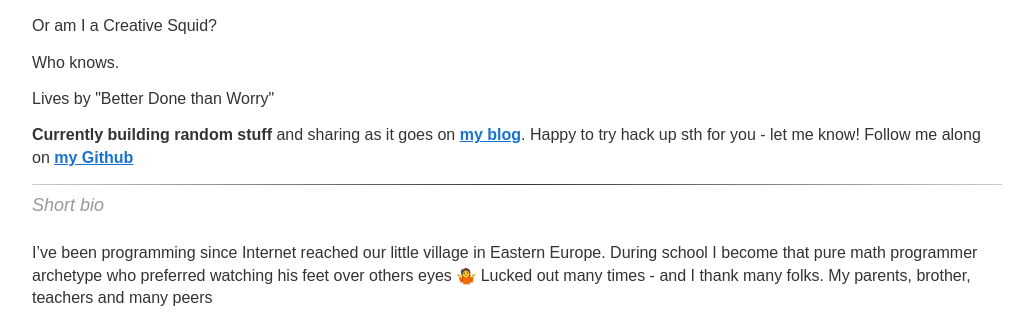
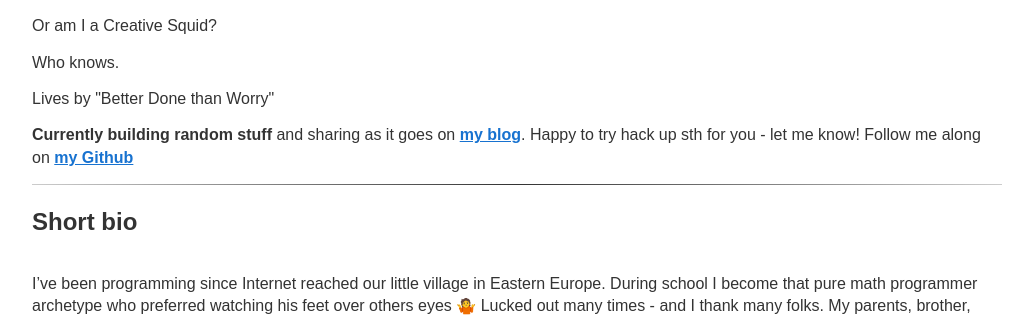
Before and after one commit to petercsiba/petercsiba.github.io, a plain HTML site: page index.html in a window 1280 px wide. Shown: the part 441-761 px from the top of the page, without its empty margins (123-1154 px from the left). Drawn offline with Linux system fonts and the light colour scheme.

Commit message:
update h2 style

```diff
--- a/index.html
+++ b/index.html
@@ -42,7 +42,7 @@
       gtag('js', new Date());
 
       gtag('config', 'G-9Z18G2G6P0');
-    </script><head>
+    </script>
 
 
     <meta name="viewport" content="width=800">
--- a/style.css
+++ b/style.css
@@ -26,12 +26,8 @@ h1 {
 }
 
 h2 {
-    font-weight: normal;
-    font-style: italic;
-    color: #999;
-    font-size: 18px;
-    padding: 0;
-    margin: 5px 0 10px 0;
+    font-family: sans-serif;
+    font-size: 24px;
 }
 
 @media (min-width: 992px) {
@@ -72,11 +68,6 @@ hr {
 strong {
     font-family: sans-serif;
     font-size: 16px;
-}
-
-h3 {
-    font-family: sans-serif;
-    font-size: 24px;
 }
 
 papertitle {
```
